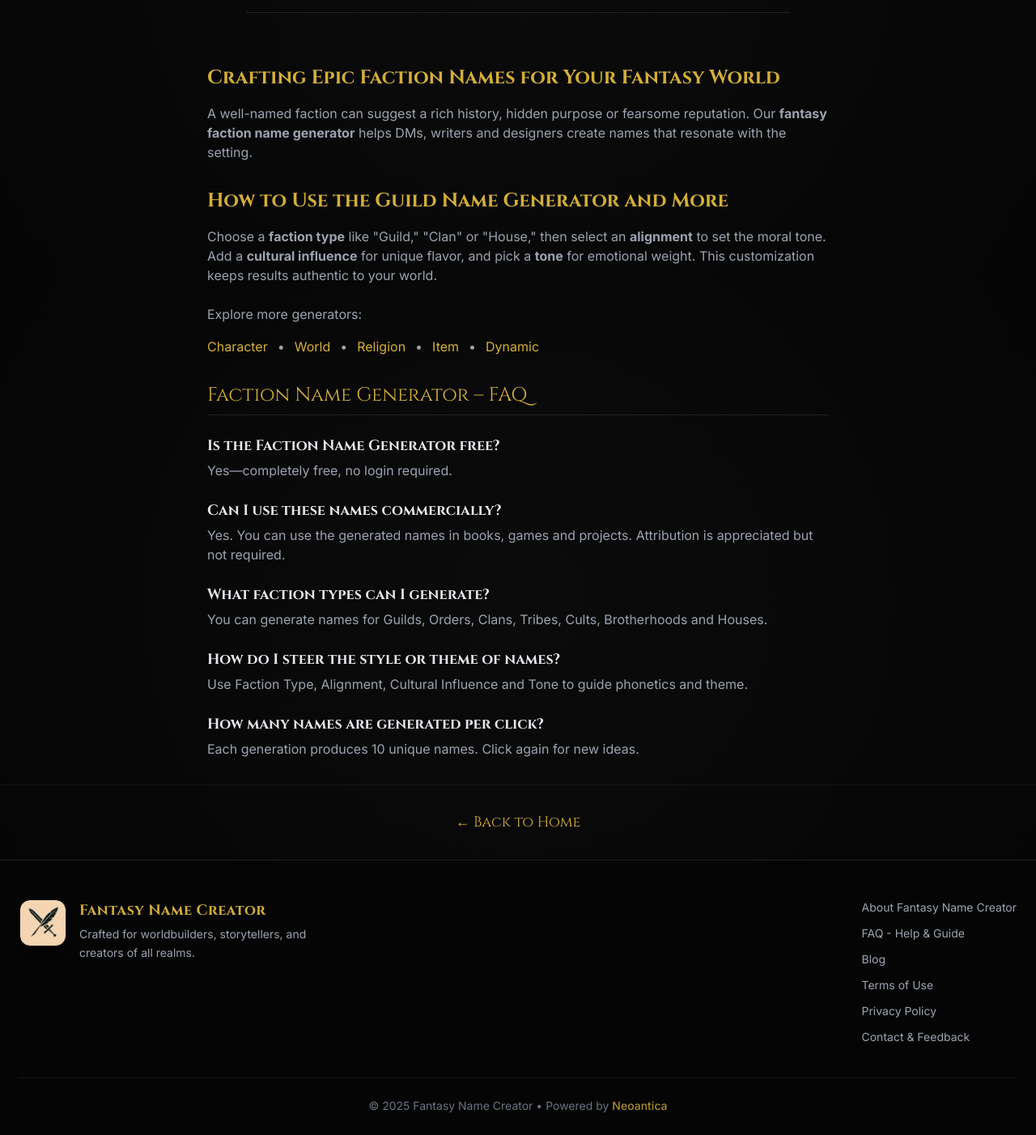
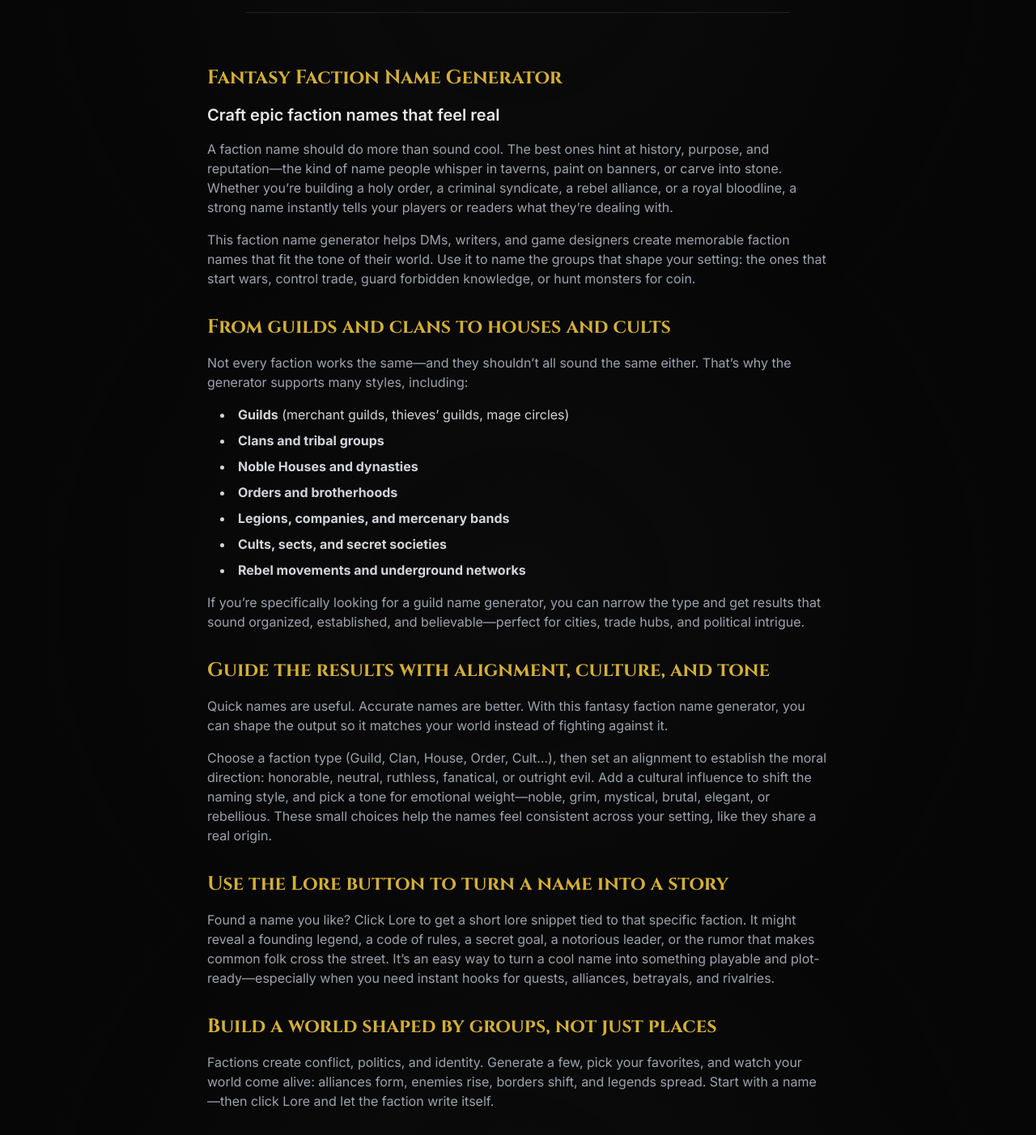
Before and after one commit to JiriTill/fantasytools, a React (Vite) app in the folder client/: page /faction in a window 1280 px wide. Shown: the part 1260-2662 px from the top of the page at 81% size. Built offline with nearby package versions, Linux system fonts and the light colour scheme.

Commit message:
Update Faction generator SEO text and RelatedGenerators

```diff
--- a/client/src/pages/Faction.jsx
+++ b/client/src/pages/Faction.jsx
@@ -6,6 +6,7 @@ import ShareGeneratedName from '../components/ShareGeneratedName';
 import Footer from '../components/Footer';
 import AmazonAffiliate from '../components/AmazonAffiliate';
 import SingleAffiliateBox from '../components/SingleAffiliateBox';
+import RelatedGenerators from '../components/RelatedGenerators';
 
 export default function Faction() {
   const [form, setForm] = useState({
@@ -298,28 +299,62 @@ Rules:
           {/* SEO content + internal links */}
           <div className="w-full max-w-3xl text-left space-y-8 text-gray-400">
             <div className="prose prose-invert max-w-none">
-              <h2 className="text-fantasy-gold text-2xl font-bold mb-4">Crafting Epic Faction Names for Your Fantasy World</h2>
-              <p>
-                A well-named faction can suggest a rich history, hidden purpose or fearsome reputation. Our <strong>fantasy faction name generator</strong> helps DMs, writers and designers create names that resonate with the setting.
+              <h2 className="text-fantasy-gold text-2xl font-bold mb-4">Fantasy Faction Name Generator</h2>
+              <p className="text-xl text-gray-200 mb-4 font-semibold">Craft epic faction names that feel real</p>
+
+              <p className="mb-4">
+                A faction name should do more than sound cool. The best ones hint at history, purpose, and reputation—the kind of name people whisper in taverns, paint on banners, or carve into stone. Whether you’re building a holy order, a criminal syndicate, a rebel alliance, or a royal bloodline, a strong name instantly tells your players or readers what they’re dealing with.
               </p>
 
-              <h2 className="text-fantasy-gold text-2xl font-bold mt-8 mb-4">How to Use the Guild Name Generator and More</h2>
-              <p>
-                Choose a <strong>faction type</strong> like "Guild," "Clan" or "House," then select an <strong>alignment</strong> to set the moral tone.
-                Add a <strong>cultural influence</strong> for unique flavor, and pick a <strong>tone</strong> for emotional weight. This customization keeps results authentic to your world.
+              <p className="mb-4">
+                This faction name generator helps DMs, writers, and game designers create memorable faction names that fit the tone of their world. Use it to name the groups that shape your setting: the ones that start wars, control trade, guard forbidden knowledge, or hunt monsters for coin.
               </p>
 
-              <p className="mt-6">
-                Explore more generators:
-                <div className="flex flex-wrap gap-3 mt-4">
-                  <Link className="text-fantasy-gold hover:underline" to="/character">Character</Link> •
-                  <Link className="text-fantasy-gold hover:underline" to="/world">World</Link> •
-                  <Link className="text-fantasy-gold hover:underline" to="/religion">Religion</Link> •
-                  <Link className="text-fantasy-gold hover:underline" to="/item">Item</Link> •
-                  <Link className="text-fantasy-gold hover:underline" to="/dynamic">Dynamic</Link>
-                </div>
+              <h2 className="text-fantasy-gold text-2xl font-bold mt-8 mb-4">From guilds and clans to houses and cults</h2>
+
+              <p className="mb-4">
+                Not every faction works the same—and they shouldn’t all sound the same either. That’s why the generator supports many styles, including:
+              </p>
+
+              <ul className="list-disc list-inside mb-4 ml-4 space-y-2 text-gray-300">
+                <li><strong>Guilds</strong> (merchant guilds, thieves’ guilds, mage circles)</li>
+                <li><strong>Clans and tribal groups</strong></li>
+                <li><strong>Noble Houses and dynasties</strong></li>
+                <li><strong>Orders and brotherhoods</strong></li>
+                <li><strong>Legions, companies, and mercenary bands</strong></li>
+                <li><strong>Cults, sects, and secret societies</strong></li>
+                <li><strong>Rebel movements and underground networks</strong></li>
+              </ul>
+
+              <p className="mb-4">
+                If you’re specifically looking for a guild name generator, you can narrow the type and get results that sound organized, established, and believable—perfect for cities, trade hubs, and political intrigue.
+              </p>
+
+              <h2 className="text-fantasy-gold text-2xl font-bold mt-8 mb-4">Guide the results with alignment, culture, and tone</h2>
+
+              <p className="mb-4">
+                Quick names are useful. Accurate names are better. With this fantasy faction name generator, you can shape the output so it matches your world instead of fighting against it.
+              </p>
+
+              <p className="mb-4">
+                Choose a faction type (Guild, Clan, House, Order, Cult…), then set an alignment to establish the moral direction: honorable, neutral, ruthless, fanatical, or outright evil. Add a cultural influence to shift the naming style, and pick a tone for emotional weight—noble, grim, mystical, brutal, elegant, or rebellious. These small choices help the names feel consistent across your setting, like they share a real origin.
+              </p>
+
+              <h2 className="text-fantasy-gold text-2xl font-bold mt-8 mb-4">Use the Lore button to turn a name into a story</h2>
+
+              <p className="mb-4">
+                Found a name you like? Click Lore to get a short lore snippet tied to that specific faction. It might reveal a founding legend, a code of rules, a secret goal, a notorious leader, or the rumor that makes common folk cross the street. It’s an easy way to turn a cool name into something playable and plot-ready—especially when you need instant hooks for quests, alliances, betrayals, and rivalries.
+              </p>
+
+              <h2 className="text-fantasy-gold text-2xl font-bold mt-8 mb-4">Build a world shaped by groups, not just places</h2>
+
+              <p className="mb-4">
+                Factions create conflict, politics, and identity. Generate a few, pick your favorites, and watch your world come alive: alliances form, enemies rise, borders shift, and legends spread. Start with a name—then click Lore and let the faction write itself.
               </p>
             </div>
+
+            {/* Related Generators Block */}
+            <RelatedGenerators current="/faction" />
 
             {/* VISIBLE FAQ (must match JSON-LD above) */}
             <section id="faq" className="mt-10">
```
